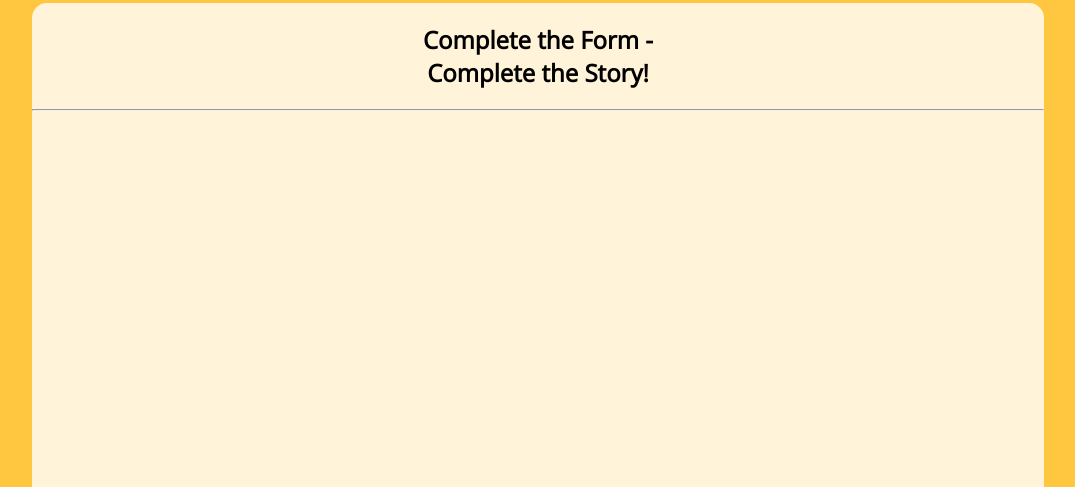
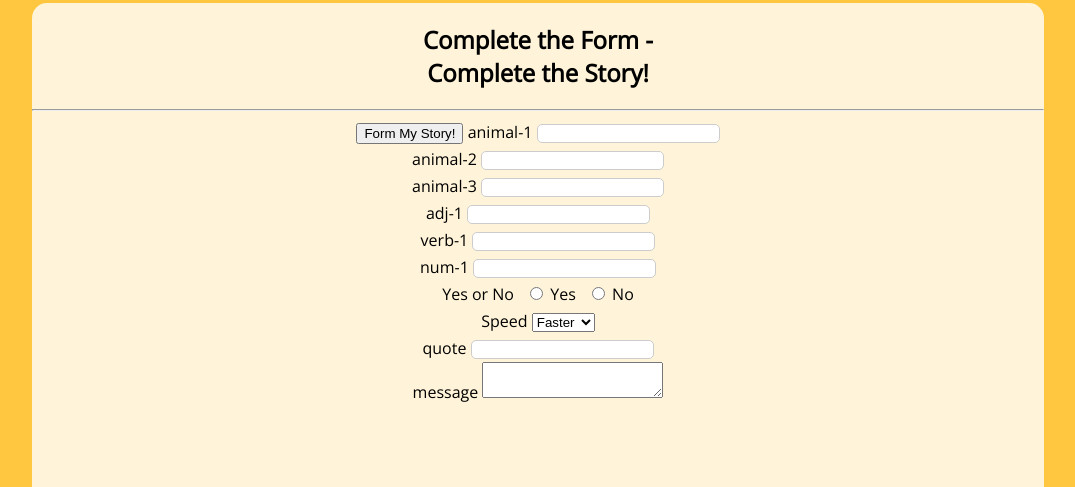
Before and after one commit to mohamuhsin/form-story, a plain HTML site: page index.html in a window 1280 px wide. Shown: the part 313-800 px from the top of the page, without its empty margins (102-1177 px from the left). Drawn offline with nearby package versions, Linux system fonts and the light colour scheme.

Commit message:
Barles Form a Story

```diff
--- a/index.html
+++ b/index.html
@@ -24,6 +24,51 @@
       </h1>
       <hr />
       <!--Add your form below:-->
+      <!-- BARLES -->
+      <form action="story.html" method="get">
+        <input type="submit" value="Form My Story!" />
+
+        <label for="">animal-1</label>
+        <input type="text" id="animal-1" name="animal-1" />
+        <br />
+        <label for="">animal-2</label>
+        <input type="text" id="animal-2" name="animal-2" required />
+        <br />
+        <label for="">animal-3</label>
+        <input type="text" id="animal-3" name="animal-3" required />
+        <br />
+        <label for="">adj-1</label>
+        <input type="text" id="adj-1" name="adj-1" required />
+        <br />
+        <label for="">verb-1</label>
+        <input type="text" id="verb-1" name="verb-1" required />
+        <br />
+        <label for="">num-1</label>
+        <input type="number" id="num-1" name="num-1" required />
+        <br />
+        <span>Yes or No</span>
+        <input id="yes" type="radio" name="answer" value="yes" required />
+        <label for="Yes">Yes</label>
+        <input id="no" type="radio" name="answer" value="no" required />
+        <label for="No">No</label>
+        <br>
+        <label for="Speed">Speed</label>
+        <select name="speed" id="speed">
+          <option value="faster">Faster</option>
+          <option value="slower">Slower</option>
+        </select>
+        <br />
+        <label for="quote">quote</label>
+        <input type="text" id="quote" required list="quote-choices" />
+        <datalist id="quote-choices">
+          <option value="winner gets ice cream!"></option>
+          <option value="loser goes home without anything!"></option>
+        </datalist>
+        <br />
+        <label for="message">message</label>
+        <textarea name="message" id="message"  required></textarea>
+        <br>
+      </form>
     </section>
   </body>
 </html>
```
